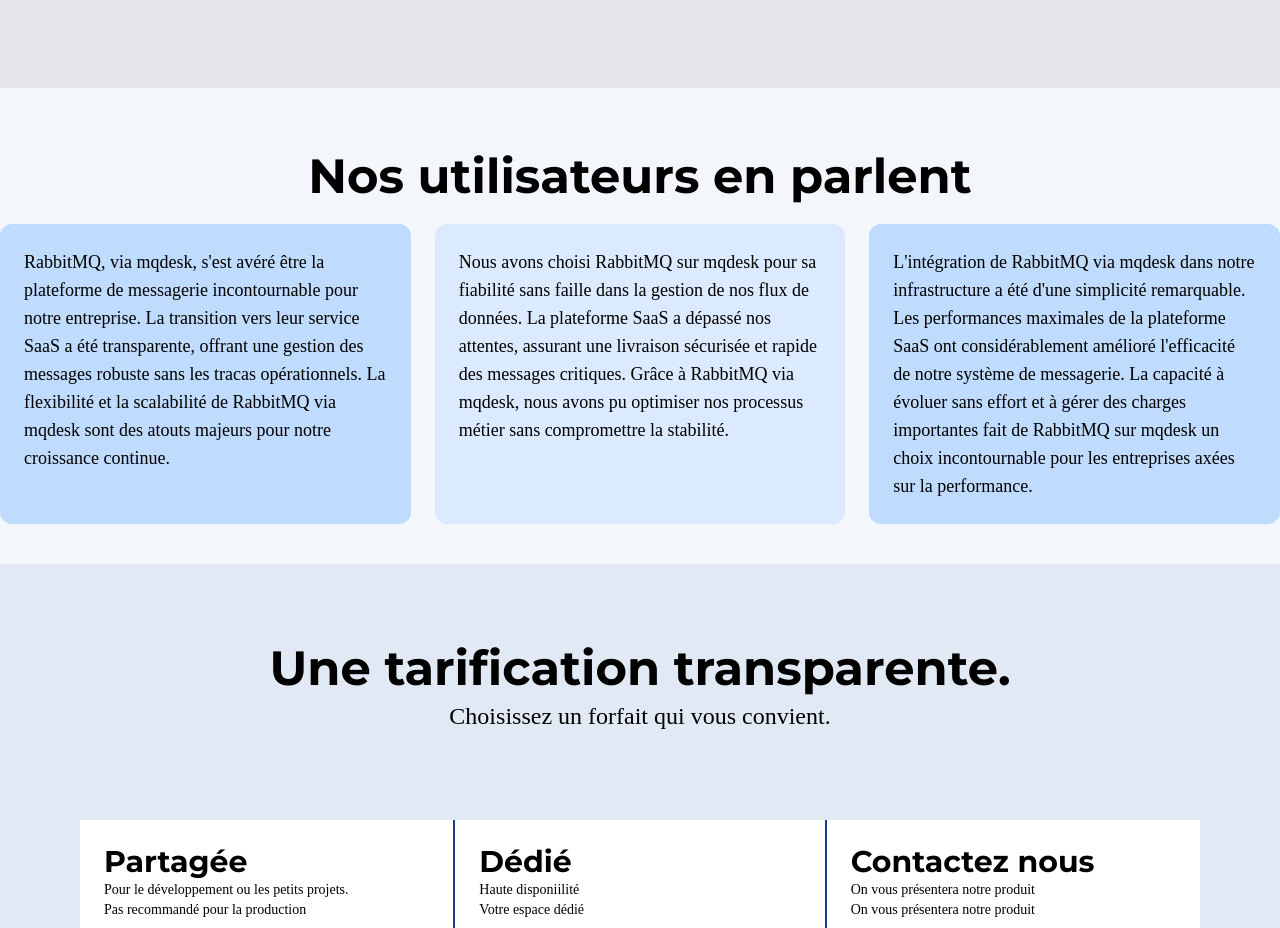
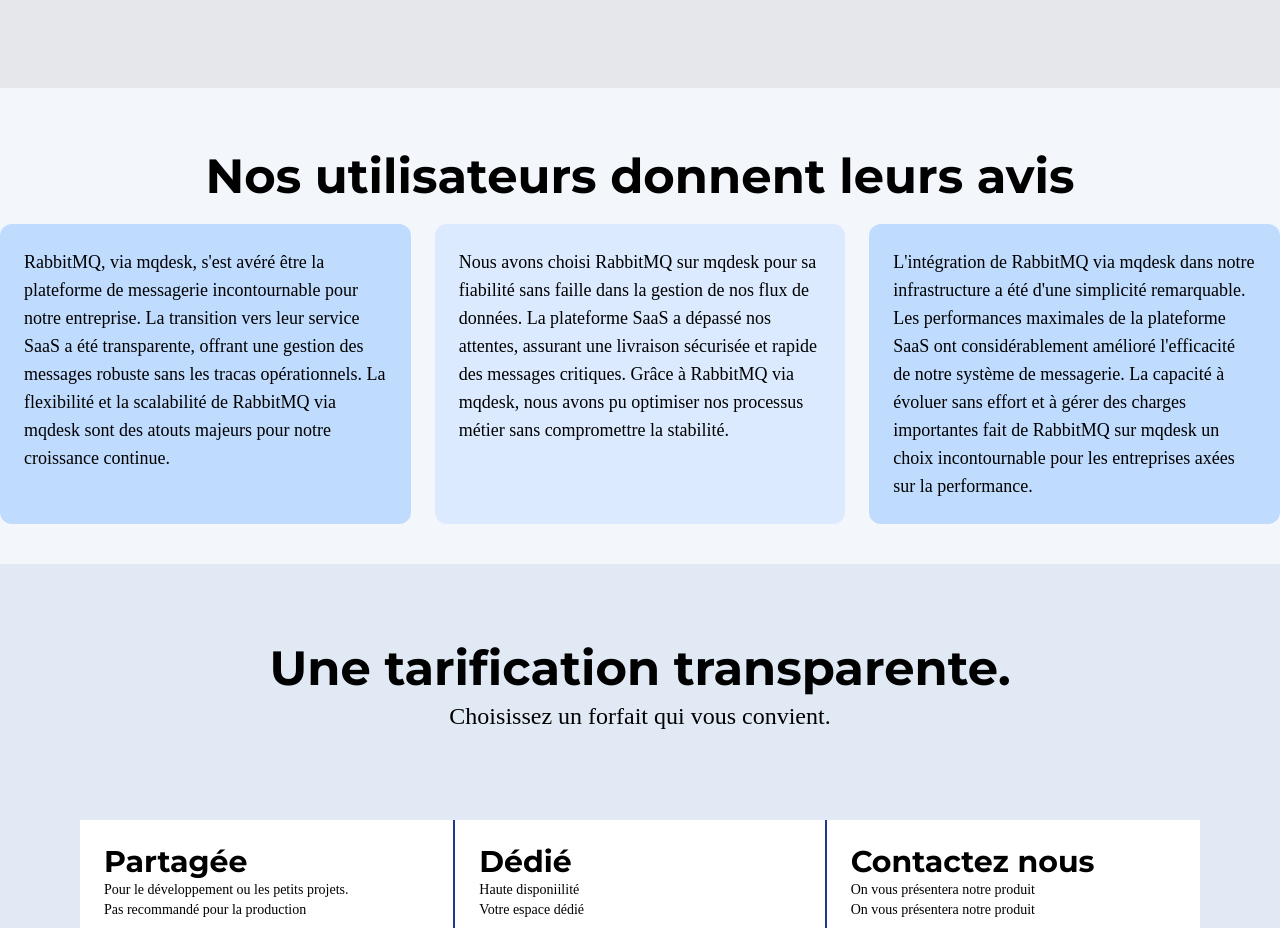
Before and after one commit to chillo-tech/front-mqdesk, a Next.js app: page / in a window 1280 px wide. Shown: the part 1920-2848 px from the top of the page. Built offline with nearby package versions, Linux system fonts and the light colour scheme; no server answers.

Commit message:
deploiement

```diff
--- a/src/components/avis-recus.tsx
+++ b/src/components/avis-recus.tsx
@@ -9,7 +9,7 @@
       <h2
         className={`${montserrat.className} text-center text-2xl md:text-5xl font-bold py-6`}
       >
-        {"Nos utilisateurs en parlent"}
+        {"Nos utilisateurs donnent leurs avis"}
       </h2>
       <div className="container grid md:grid-cols-3 gap-6 text-md">
         {AVIS.map((item, index) => (
```
